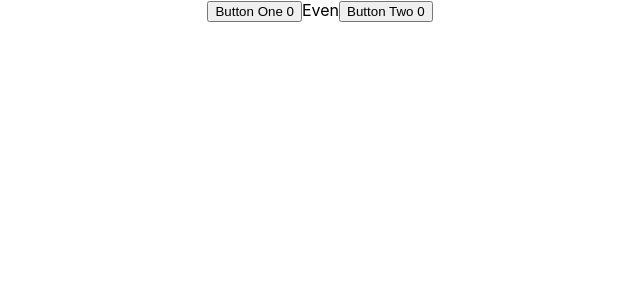
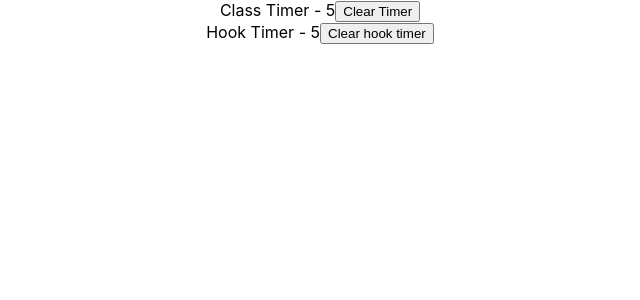
Before and after one commit to GuilhermeFDiniz/codevolution-course, a React (Create React App) app in the folder react-hooks/: page / in a window 1280 px wide. Shown: the top 300 px of the page, without its empty margins (320-960 px from the left). Built offline with nearby package versions, Linux system fonts and the light colour scheme.

Commit message:
Use Ref hook

```diff
--- a/react-hooks/src/App.js
+++ b/react-hooks/src/App.js
@@ -1,14 +1,14 @@
-import logo from './logo.svg';
 import './App.css';
-import Counter from './components/Counter';
-
-
+import ClassTimer from './components/ClassTimer';
+import FocusInput from './components/FocusInput';
+import HookTimer from './components/HookTimer';
 
 
 function App() {
   return (
     <div className="App">
-      <Counter/>
+      <ClassTimer/>
+      <HookTimer/>
     </div>
   );
 }
--- /dev/null
+++ b/react-hooks/src/components/ClassTimer.js
@@ -0,0 +1,33 @@
+import React, { Component } from 'react'
+
+class ClassTimer extends Component {
+  interval
+  constructor(props) {
+    super(props)
+
+    this.state = {
+      timer: 0
+    }
+  }
+
+  componentDidMount(){
+    this.interval = setInterval(() => {
+      this.setState(prevState => ({ timer: prevState.timer + 1}))
+    }, 1000);
+  }
+
+  componentWillUnmount(){
+    clearInterval(this.interval)
+  }
+
+  render() {
+    return (
+      <div>
+        Class Timer - {this.state.timer}
+        <button onClick={() => clearInterval(this.interval)}>Clear Timer</button>
+      </div>
+    )
+  }
+}
+
+export default ClassTimer
--- /dev/null
+++ b/react-hooks/src/components/FocusInput.js
@@ -0,0 +1,17 @@
+import React, {useEffect, useRef} from 'react'
+
+function FocusInput() {
+const inputRef = useRef(null)
+  useEffect(()=>{
+    inputRef.current.focus()
+  }, [])
+
+
+  return (
+    <div>
+      <input ref={inputRef} type="text"></input>
+    </div>
+  )
+}
+
+export default FocusInput
--- /dev/null
+++ b/react-hooks/src/components/HookTimer.js
@@ -0,0 +1,24 @@
+import React, { useState, useEffect, useRef } from 'react'
+
+function HookTimer() {
+  const [timer, setTimer] = useState(0)
+  const intervalRef = useRef()
+
+  useEffect(() => {
+    intervalRef.current = setInterval(() => {
+      setTimer(prevTimer => prevTimer + 1 )
+    }, 1000)
+    return () => {
+      clearInterval(intervalRef.current)
+    }
+  }, [])
+
+  return (
+    <div>
+      Hook Timer - {timer}
+      <button onClick={() => clearInterval(intervalRef.current)}>Clear hook timer</button>
+    </div>
+  )
+}
+
+export default HookTimer
```
